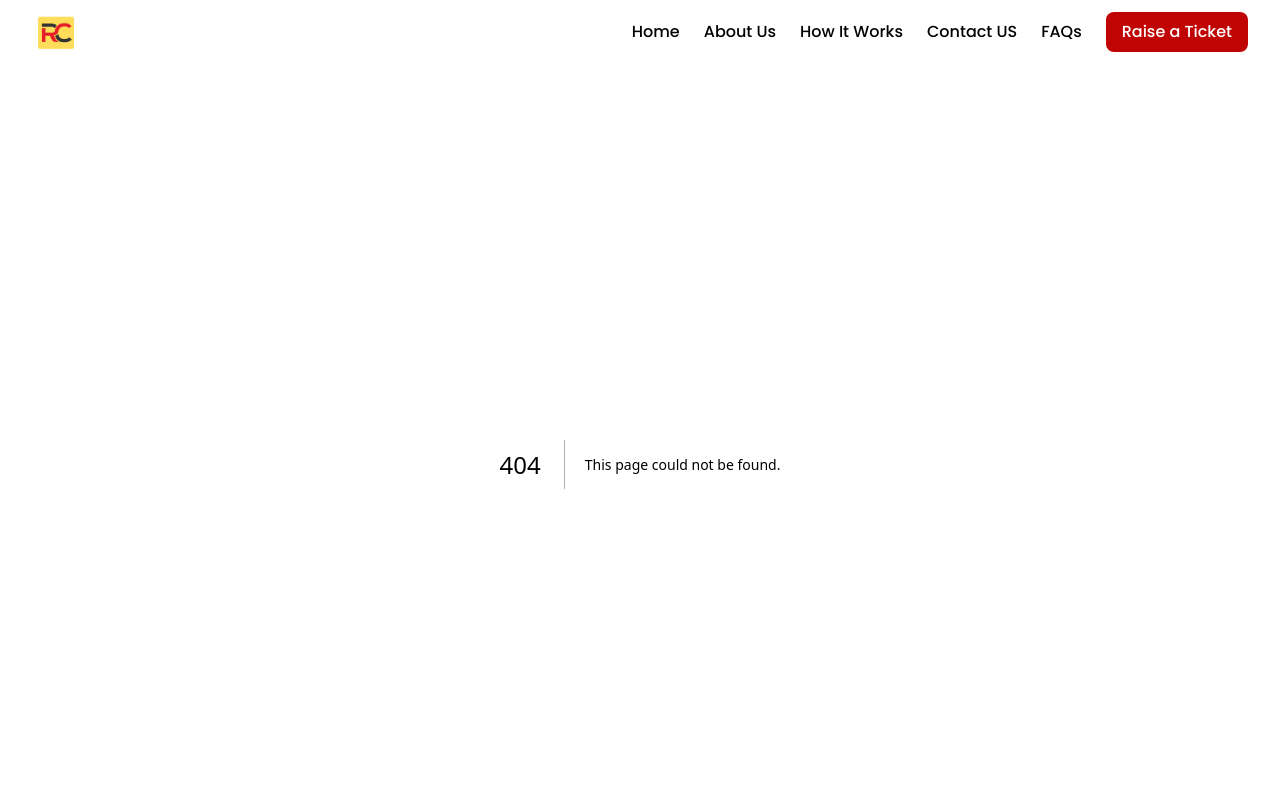
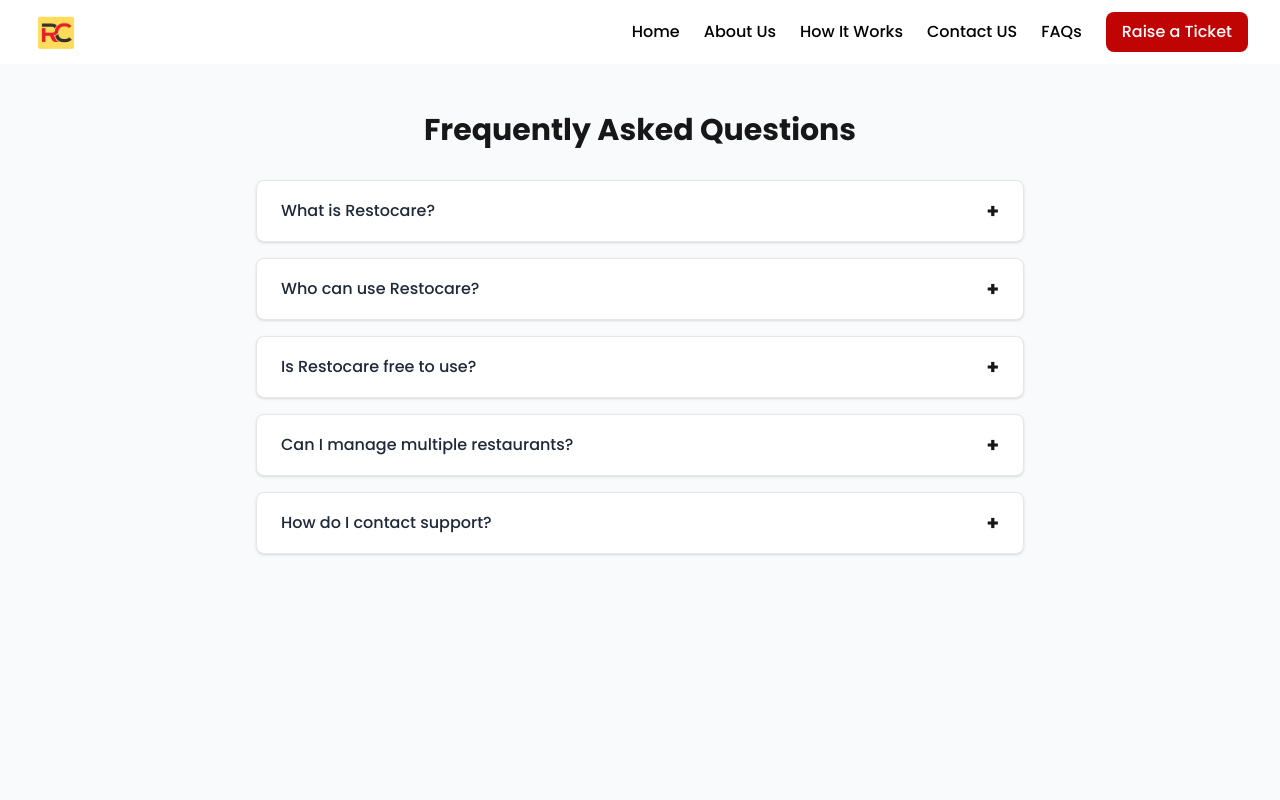
Before and after one commit to prem3892/restocare, a Next.js app: page /faq in a window 1280 px wide. Before the commit this address had no page. Shown: the top 800 px of the page. Built offline with nearby package versions, Linux system fonts and the light colour scheme.

Commit message:
i updated faq

```diff
--- /dev/null
+++ b/app/faq/page.tsx
@@ -0,0 +1,67 @@
+'use client';
+
+import { useState } from 'react';
+
+type FAQItem = {
+  question: string;
+  answer: string;
+};
+
+const faqs: FAQItem[] = [
+  {
+    question: 'What is Restocare?',
+    answer:
+      'Restocare is a platform designed to simplify restaurant management, customer care, and service operations.',
+  },
+  {
+    question: 'Who can use Restocare?',
+    answer:
+      'Restocare is ideal for restaurant owners, managers, staff members, and customers looking for a smooth dining experience.',
+  },
+  {
+    question: 'Is Restocare free to use?',
+    answer:
+      'Restocare offers both free and premium plans depending on the features and scale of usage.',
+  },
+  {
+    question: 'Can I manage multiple restaurants?',
+    answer: 'Yes, Restocare supports multi-restaurant management from a single dashboard.',
+  },
+  {
+    question: 'How do I contact support?',
+    answer:
+      'You can reach Restocare support through the contact page or by emailing our support team.',
+  },
+];
+
+export default function FAQPage() {
+  const [openIndex, setOpenIndex] = useState<number | null>(null);
+
+  const toggleFAQ = (index: number) => {
+    setOpenIndex(openIndex === index ? null : index);
+  };
+
+  return (
+    <div className="min-h-screen bg-gray-50 py-12 px-4">
+      <div className="max-w-3xl mx-auto">
+        <h1 className="text-3xl font-bold text-center mb-8">Frequently Asked Questions</h1>
+
+        <div className="space-y-4">
+          {faqs.map((faq, index) => (
+            <div key={index} className="bg-white border border-gray-200 rounded-lg shadow-sm">
+              <button
+                onClick={() => toggleFAQ(index)}
+                className="w-full text-left px-6 py-4 flex justify-between items-center focus:outline-none"
+              >
+                <span className="font-medium text-gray-800">{faq.question}</span>
+                <span className="text-xl font-bold">{openIndex === index ? '−' : '+'}</span>
+              </button>
+
+              {openIndex === index && <div className="px-6 pb-4 text-gray-600">{faq.answer}</div>}
+            </div>
+          ))}
+        </div>
+      </div>
+    </div>
+  );
+}
--- a/app/layout.tsx
+++ b/app/layout.tsx
@@ -17,7 +17,7 @@
 export default function RootLayout({ children }: { children: React.ReactNode }) {
   return (
     <html lang="en" role="main">
-      <script src="http://localhost:8888/widgets/694bca2bac67c6e0b457b9c9/script.js"></script>
+      {/* <script src="http://localhost:8888/widgets/694bca2bac67c6e0b457b9c9/script.js"></script> */}
       <body className={poppins.className}>
         <Navbar />
         {children}
--- a/variant/header.variant.ts
+++ b/variant/header.variant.ts
@@ -6,7 +6,7 @@
     { label: 'About Us', slug: '/aboutus' },
     { label: 'How It Works', slug: '/howitworks' },
     { label: 'Contact US', slug: '/contact' },
-    { label: 'FAQs', slug: '#' },
+    { label: 'FAQs', slug: '/faq' },
     { label: 'Raise a Ticket', slug: '#' },
   ],
   logo: '/header/logo.png',
```
Also changed, not shown: 1 other file (tests, documents, lock files or other folders).
